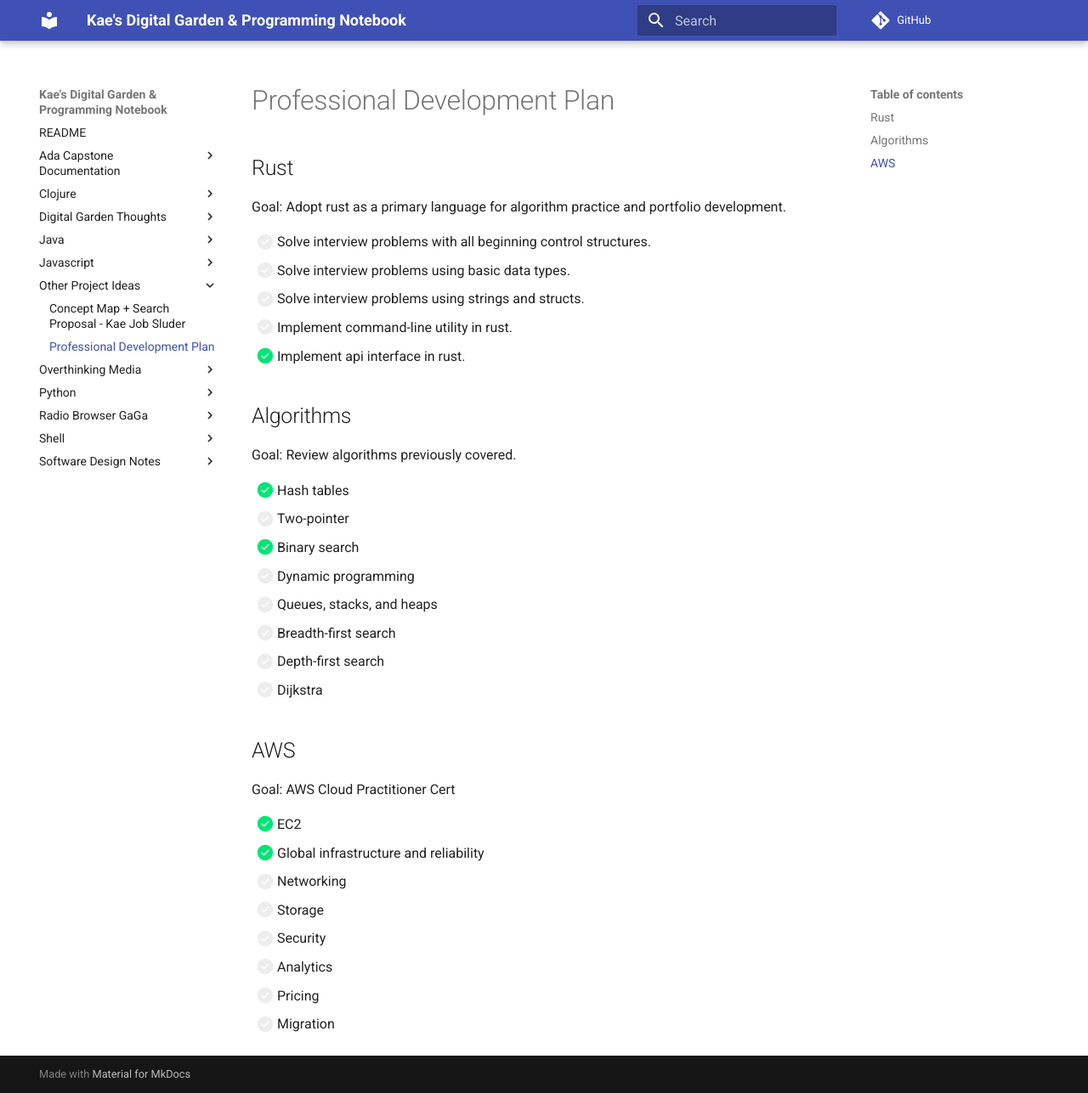
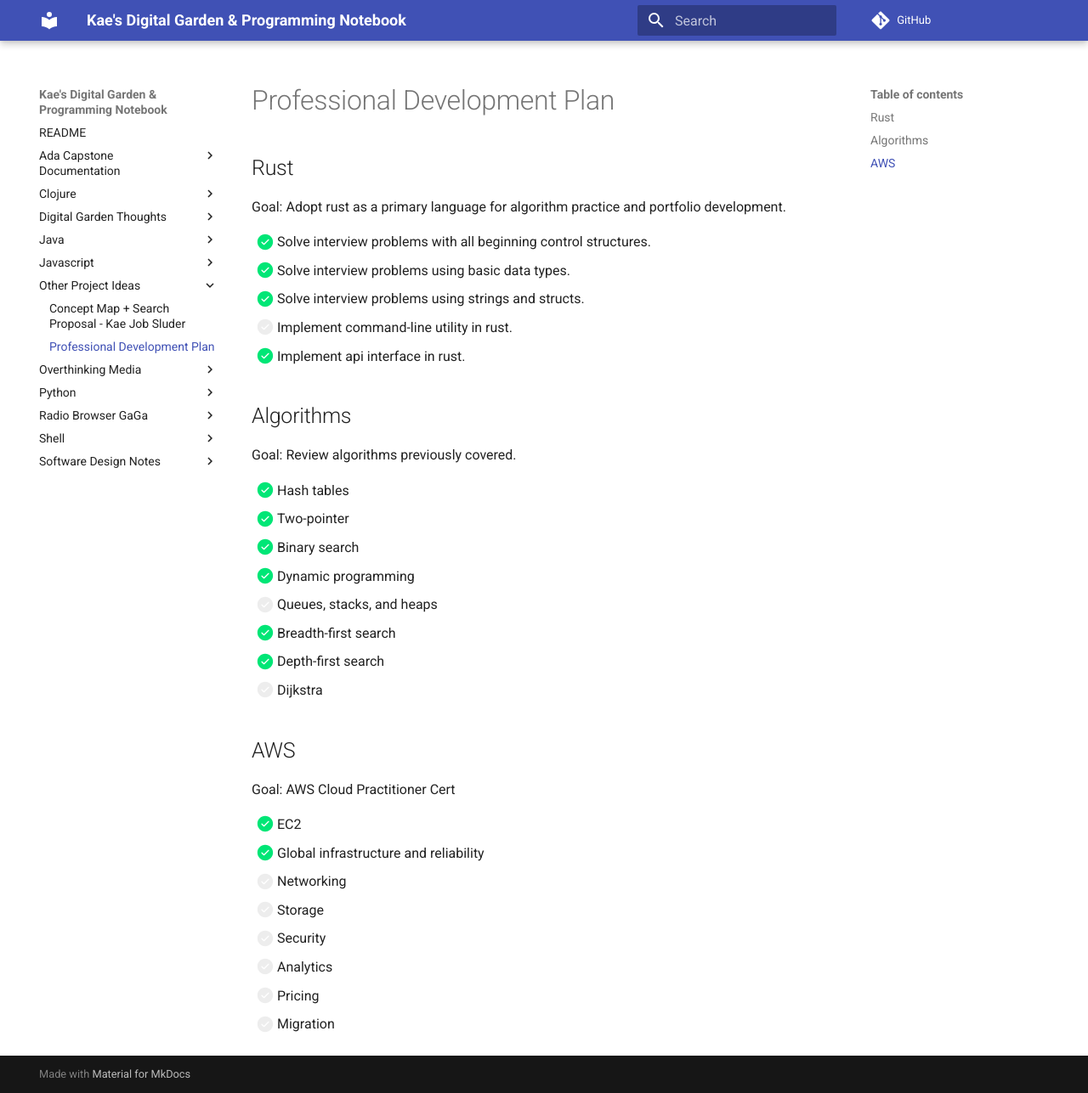
Before and after one commit to kaesluder/kae-garden-wiki, an MkDocs documentation site: the page built from docs/Other_Project_Ideas/professional_dev_plan.md, in a window 1280 px wide and 1287 px high. Shown: the whole window at 85% size. Built offline with MkDocs 1.6.1 and Material for MkDocs 9.7.7, drawn with Linux system fonts in a browser that asks for light colours; comment, search, counter and statistics services are not loaded.

```diff
--- a/docs/Other_Project_Ideas/professional_dev_plan.md
+++ b/docs/Other_Project_Ideas/professional_dev_plan.md
@@ -4,9 +4,9 @@
 
 Goal: Adopt rust as a primary language for algorithm practice and portfolio development.
 
-- [ ] Solve interview problems with all beginning control structures.
-- [ ] Solve interview problems using basic data types.
-- [ ] Solve interview problems using strings and structs.
+- [x] Solve interview problems with all beginning control structures.
+- [x] Solve interview problems using basic data types.
+- [x] Solve interview problems using strings and structs.
 - [ ] Implement command-line utility in rust.
 - [x] Implement api interface in rust.
 
@@ -15,12 +15,12 @@ Goal: Adopt rust as a primary language for algorithm practice and portfolio deve
 Goal: Review algorithms previously covered.
 
 - [x] Hash tables
-- [ ] Two-pointer
+- [x] Two-pointer
 - [x] Binary search
-- [ ] Dynamic programming
+- [x] Dynamic programming
 - [ ] Queues, stacks, and heaps
-- [ ] Breadth-first search
-- [ ] Depth-first search
+- [x] Breadth-first search
+- [x] Depth-first search
 - [ ] Dijkstra
 
 ## AWS
```
